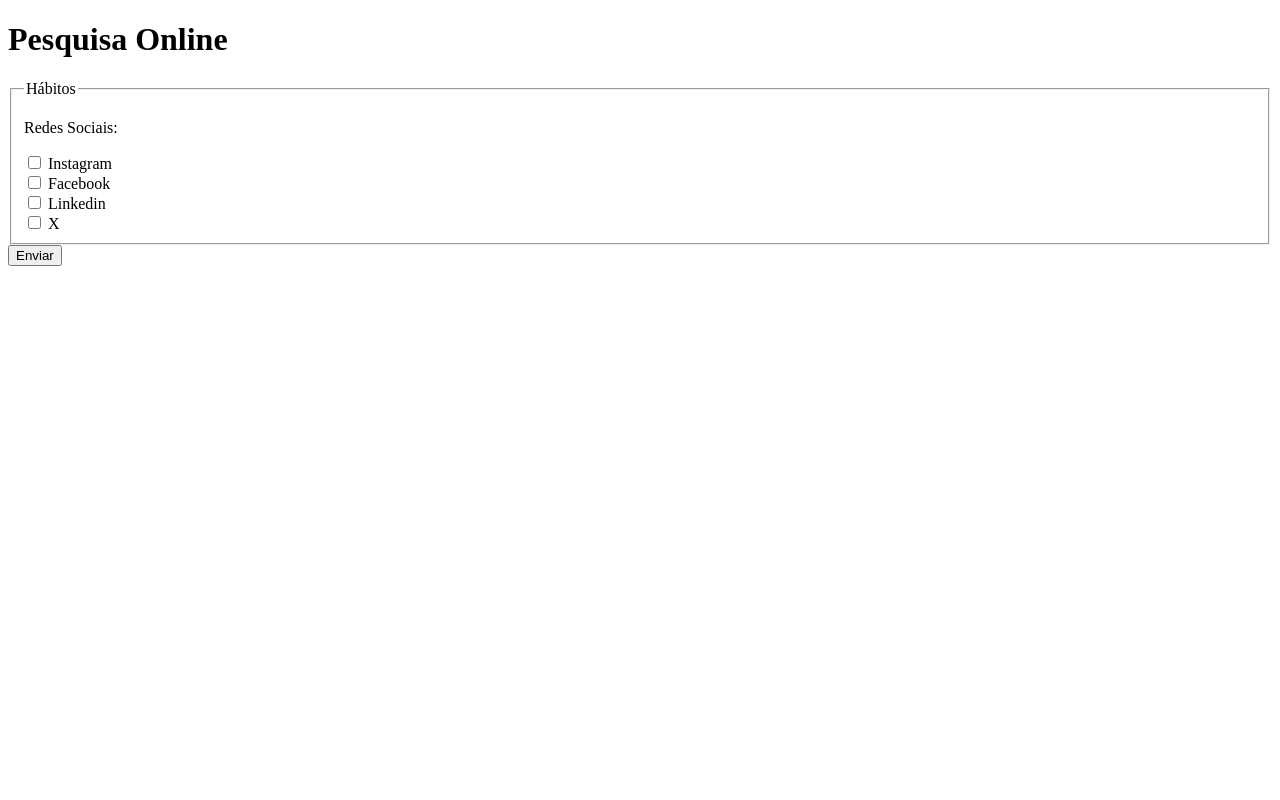
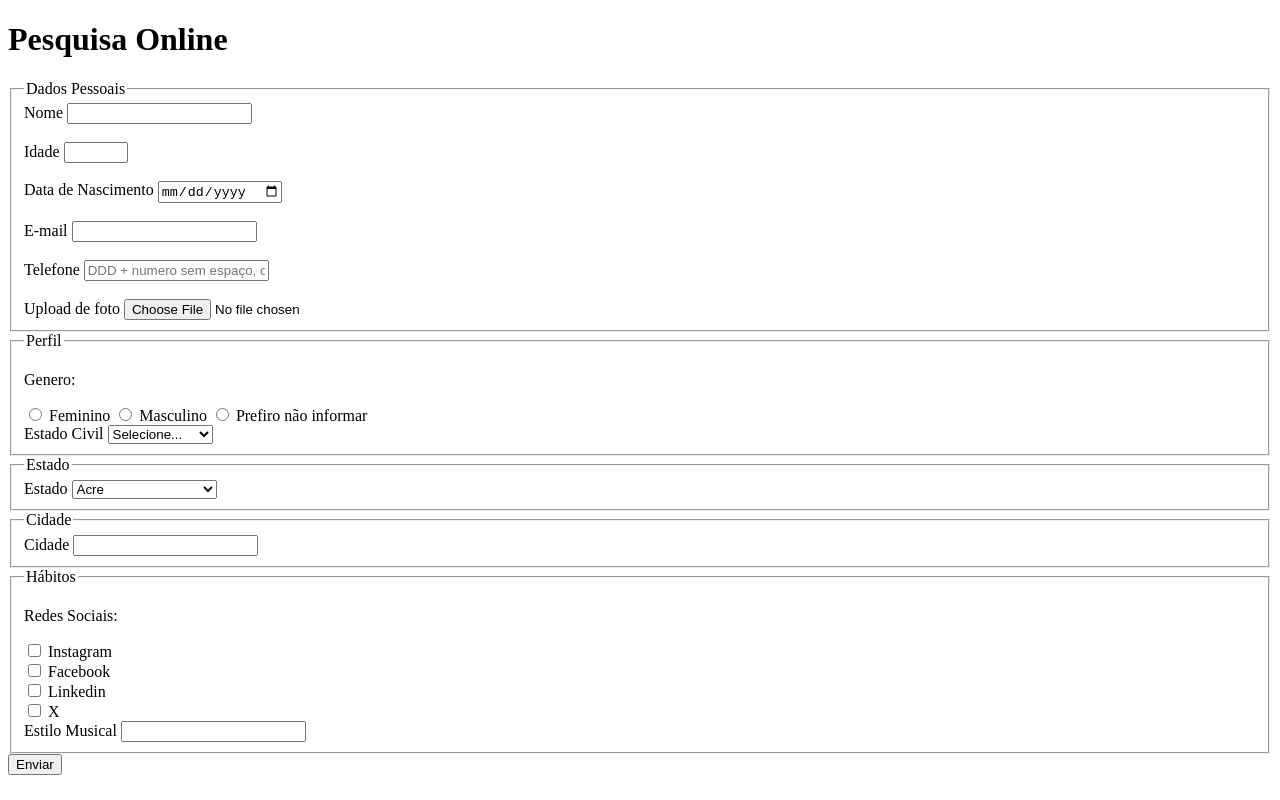
Before and after one commit to klaudius1012/pesquisa_culturama, a plain HTML site: page index.html in a window 1280 px wide. Drawn offline with Linux system fonts and the light colour scheme.

Commit message:
adiciona opcoes de estilo musical

```diff
--- a/index.html
+++ b/index.html
@@ -12,51 +12,50 @@
 
     <section>
         <form action="" method="get">
-         <!--   <fieldset>
+            <fieldset>
 
             <legend>Dados Pessoais</legend>
-            <label for="userName">Nome</label>
-            <input type="text" name = "userName" required>
+            <label for="name">Nome</label>
+            <input id="name" type="text" name = "userName" required>
 
             <br><br>
 
-            <label for="userAge">Idade</label>
-            <input type="number" name = "userAge" min="12" max="100" required>
+            <label for="age">Idade</label>
+            <input id="age" type="number" name = "userAge" min="12" max="100" required>
 
             <br><br>
 
-            <label for="userBirthdate">Data de Nascimento</label>
-            <input type="date" name = "userBirthdate" required>
+            <label for="birthdate">Data de Nascimento</label>
+            <input id="birthdate" type="date" name = "userBirthdate" required>
 
             <br><br>
 
-            <label for="userEmail">E-mail</label>
-            <input type="email" name = "userEmail" required>
+            <label for="email">E-mail</label>
+            <input id="email"  type="email" name = "userEmail" required>
 
              <br><br>
 
-            <label for="userPhoneNumber">Telefone</label>
-            <input type="tel" name = "userPhoneNumber" pattern="[0-9]{11}" placeholder="DDD + numero sem espaço, ou hífem">
+            <label for="phonenumber">Telefone</label>
+            <input id="phonenumber" type="tel" name = "userPhoneNumber" pattern="[0-9]{11}" placeholder="DDD + numero sem espaço, ou hífem">
 
             <br><br>
 
-            <label for="userImage">Upload de foto</label>
-            <input type="file" accept="image/*" name = "userImage">
+            <label for="image">Upload de foto</label>
+            <input id="image" type="file" accept="image/*" name = "userImage">
             </fieldset>
-            <br>
 
             <fieldset>
                     <legend>Perfil</legend>
                     <p>Genero:</p>
 
-                    <input type="radio" name = userGender value = Feminino>
-                    <label for = "userGender">Feminino</label>
+                    <input id="fem" type="radio" name = userGender value = Feminino>
+                    <label for = "fem">Feminino</label>
 
-                    <input type="radio" name = userGender value = Masculino>
-                    <label for = "userGender">Masculino</label>
+                    <input id="masc" type="radio" name = userGender value = Masculino>
+                    <label for = "masc">Masculino</label>
 
-                    <input type="radio" name = userGender value = notInformed >
-                    <label for = "userGender">Prefiro não informar</label>
+                    <input id="notInformed" type="radio" name = userGender value = notInformed >
+                    <label for = "notInformed">Prefiro não informar</label>
 
                     <br>
                     <label for="maritalStatus">Estado Civil</label>
@@ -72,8 +71,8 @@
 
             <fieldset>
                 <legend>Estado</legend>
-                <label for="userState">Estado</label>
-                <select name ="userState" required>
+                <label for="state">Estado</label>
+                <select id="state" name ="userState" required>
 
                 <option value="acre">Acre</option>
                 <option value="alagoas">Alagoas</option>
@@ -108,25 +107,34 @@
             <fieldset>
 
                     <legend>Cidade</legend>
-                    <label for="userCity">Cidade</label>
-                    <input type="text" name = "userCity" required>
-            </fieldset>  -->
+                    <label for="city">Cidade</label>
+                    <input id="city" type="text" name = "userCity" required>
+            </fieldset>
 
          <fieldset>
             <Legend>Hábitos</Legend>
             <p>Redes Sociais:</p>
-            <input type="checkbox" name="social" value="instagram">
-            <label for ="social">Instagram</label>
+            <input id="instagram" type="checkbox" name="social" value="instagram">
+            <label for ="instagram">Instagram</label>
             <br>
-            <input type="checkbox" name="social" value="facebook">
-            <label for ="social">Facebook</label>
+            <input id="facebook" type="checkbox" name="social" value="facebook">
+            <label for ="facebook">Facebook</label>
             <br>
-            <input type="checkbox" name="social" value="linkedin">
-            <label for ="social">Linkedin</label>
+            <input id="linkedin" type="checkbox" name="social" value="linkedin">
+            <label for ="linkedin">Linkedin</label>
             <br>
-            <input type="checkbox" name="social" value="x">
-            <label for ="social">X</label>
+            <input id="x" type="checkbox" name="social" value="x">
+            <label for ="x">X</label>
             <br>
+            <label for ="musicStyle">Estilo Musical</label>
+            <input list="styleTypes" id="musicStyle" name ="userMusicStyle" type="text">
+            <datalist id="styleTypes">
+                <option value="rock">
+                <option value="pop">
+                <option value="samba">
+                <option value="sertanejo">
+
+            </datalist>
          </fieldset>
     <button type="submit">Enviar</button>
 
```
